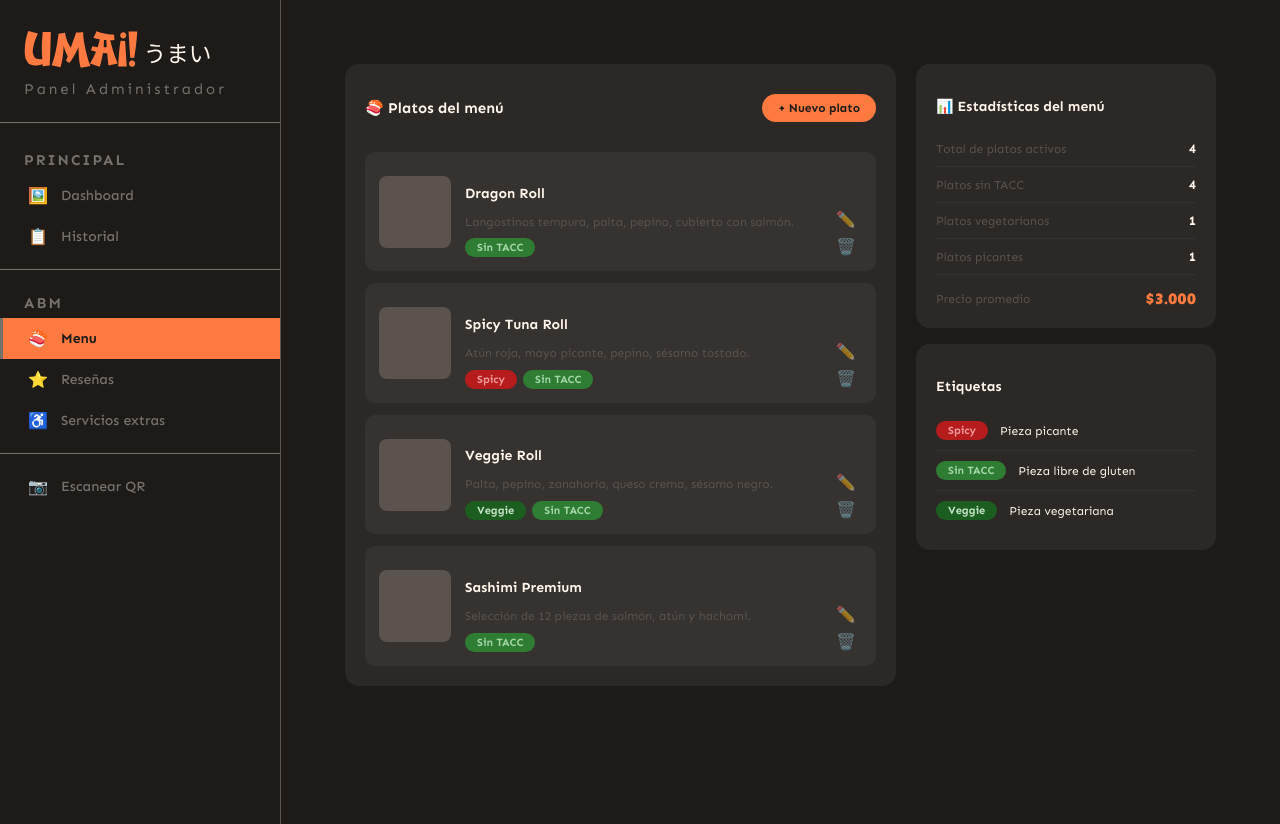
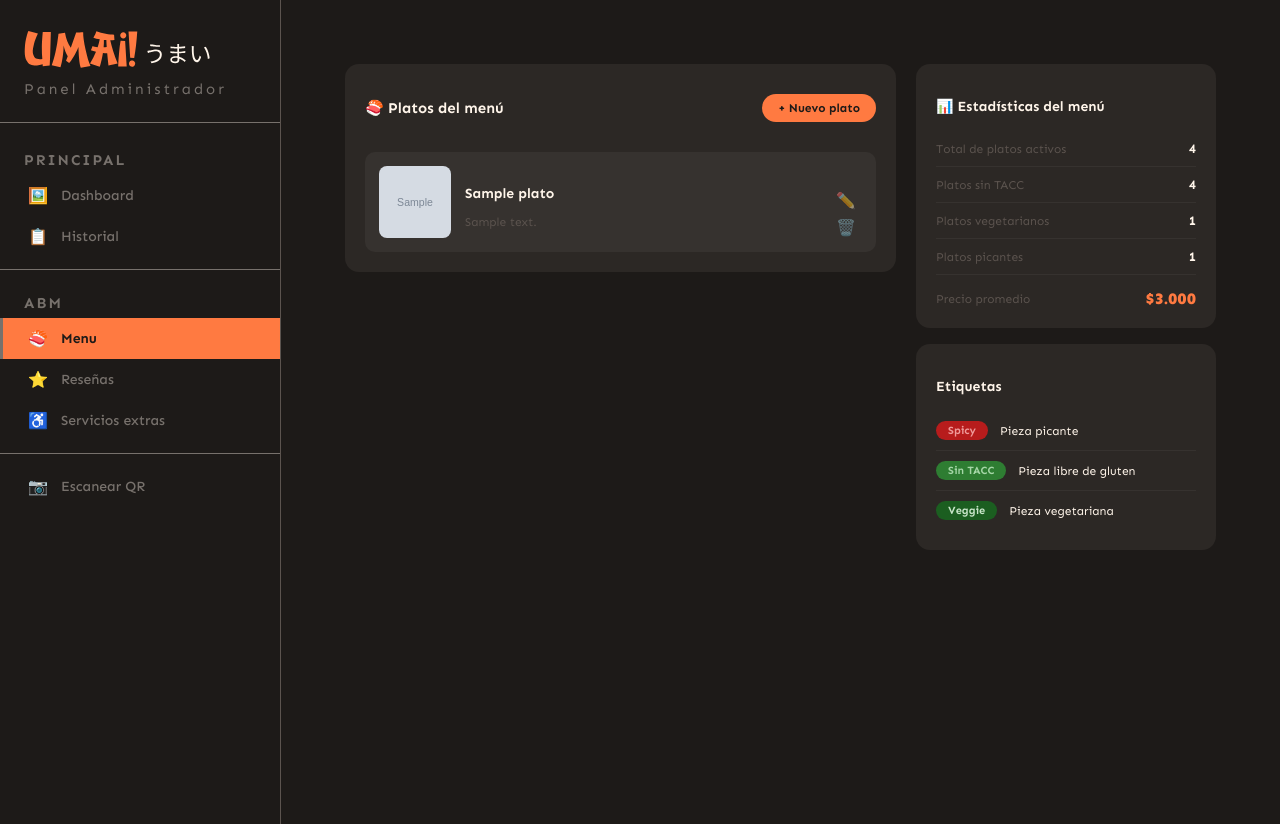
Before and after one commit to Valencua/umai-web, a Flask app: template templates/admin/menu.html in a window 1280 px wide. Run offline with Flask 3, Linux system fonts and the light colour scheme; the template is opened without the code that fills it: most values are stand-ins (such as "Sample title", 1, 10 or a date in 2020); grey boxes marked "Sample" are stand-in pictures.

Commit message:
feat(menu): integrar listado de platos desde API

```diff
--- a/templates/admin/menu.html
+++ b/templates/admin/menu.html
@@ -18,14 +18,23 @@
     </div>
 
     <div class="platos-scroll">
+      {% for plato in platos %}
 
       <div class="plato-item">
-        <div class="plato-img"></div>
+        <img src="{{ plato.foto }}" class="plato-img-real">
         <div class="plato-info">
-          <h4 class="plato-nombre">Dragon Roll</h4>
-          <p class="plato-desc">Langostinos tempura, palta, pepino, cubierto con salmón.</p>
+        <h4 class="plato-nombre">{{ plato.nombre }}</h4>
+        <p class="plato-desc">{{ plato.descripcion }} </p>
           <div class="plato-badges">
-            <span class="badge badge-sintacc">Sin TACC</span>
+            {% for etiqueta in plato.etiquetas %}
+              {% if etiqueta == 1 %}
+                <span class="badge badge-sintacc">Sin TACC</span>
+              {% elif etiqueta == 2 %}
+                <span class="badge badge-veggie">Veggie</span>
+              {% elif etiqueta == 3 %}
+                <span class="badge badge-spicy">Spicy</span>
+              {% endif %}
+            {% endfor %}
           </div>
         </div>
         <div class="plato-acciones">
@@ -33,54 +42,7 @@
           <button class="btn-delete">🗑️</button>
         </div>
       </div>
-
-      <div class="plato-item">
-        <div class="plato-img"></div>
-        <div class="plato-info">
-          <h4 class="plato-nombre">Spicy Tuna Roll</h4>
-          <p class="plato-desc">Atún roja, mayo picante, pepino, sésamo tostado.</p>
-          <div class="plato-badges">
-            <span class="badge badge-spicy">Spicy</span>
-            <span class="badge badge-sintacc">Sin TACC</span>
-          </div>
-        </div>
-        <div class="plato-acciones">
-          <button class="btn-edit">✏️</button>
-          <button class="btn-delete">🗑️</button>
-        </div>
-      </div>
-
-      <div class="plato-item">
-        <div class="plato-img"></div>
-        <div class="plato-info">
-          <h4 class="plato-nombre">Veggie Roll</h4>
-          <p class="plato-desc">Palta, pepino, zanahoria, queso crema, sésamo negro.</p>
-          <div class="plato-badges">
-            <span class="badge badge-veggie">Veggie</span>
-            <span class="badge badge-sintacc">Sin TACC</span>
-          </div>
-        </div>
-        <div class="plato-acciones">
-          <button class="btn-edit">✏️</button>
-          <button class="btn-delete">🗑️</button>
-        </div>
-      </div>
-
-      <div class="plato-item">
-        <div class="plato-img"></div>
-        <div class="plato-info">
-          <h4 class="plato-nombre">Sashimi Premium</h4>
-          <p class="plato-desc">Selección de 12 piezas de salmón, atún y hachomi.</p>
-          <div class="plato-badges">
-            <span class="badge badge-sintacc">Sin TACC</span>
-          </div>
-        </div>
-        <div class="plato-acciones">
-          <button class="btn-edit">✏️</button>
-          <button class="btn-delete">🗑️</button>
-        </div>
-      </div>
-
+      {% endfor %}
     </div>
   </div>
 
```
Also changed, not shown: umai/routes/admin/menu.py (+16 -2 lines), umai/services/menu.py (added, +12 -0 lines).
